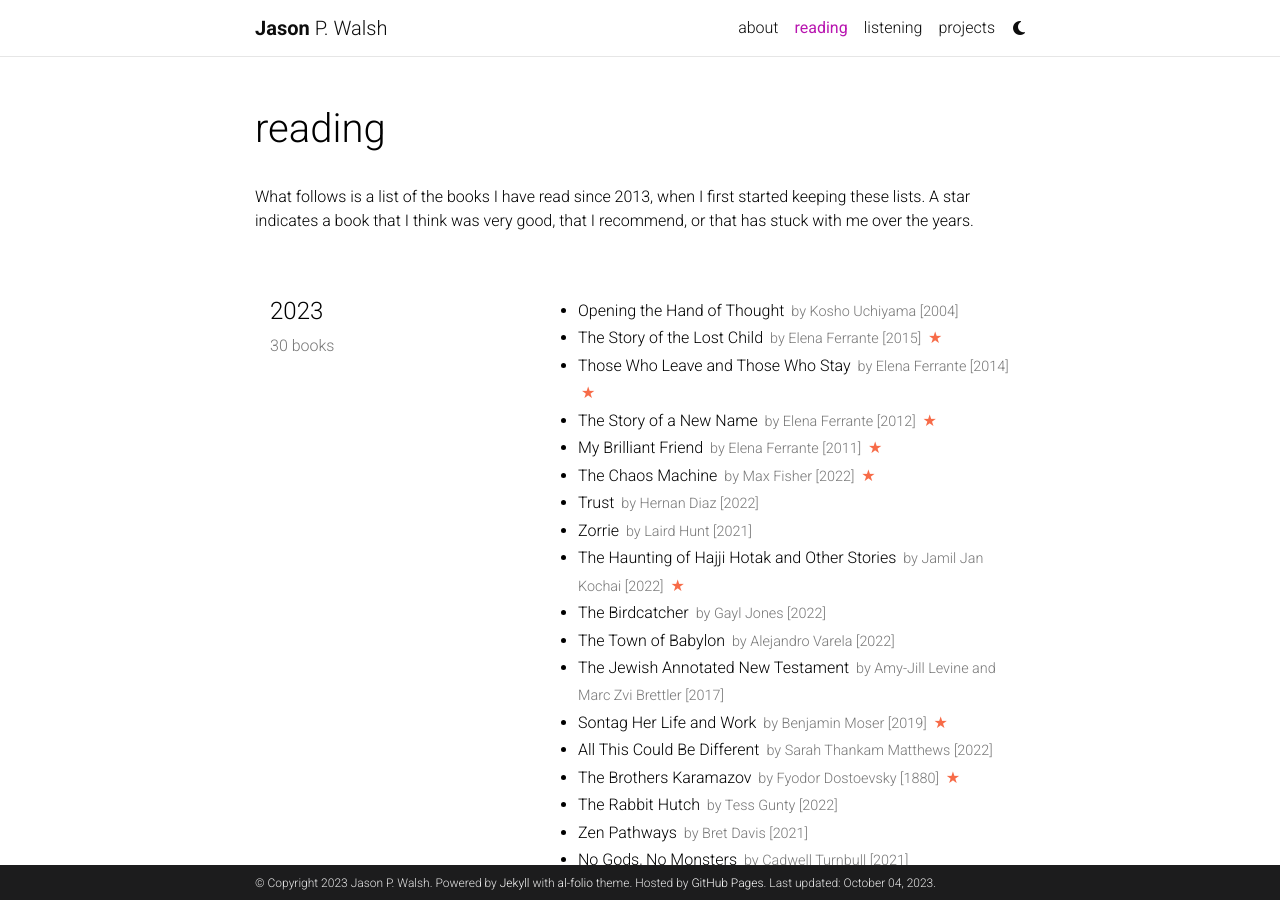
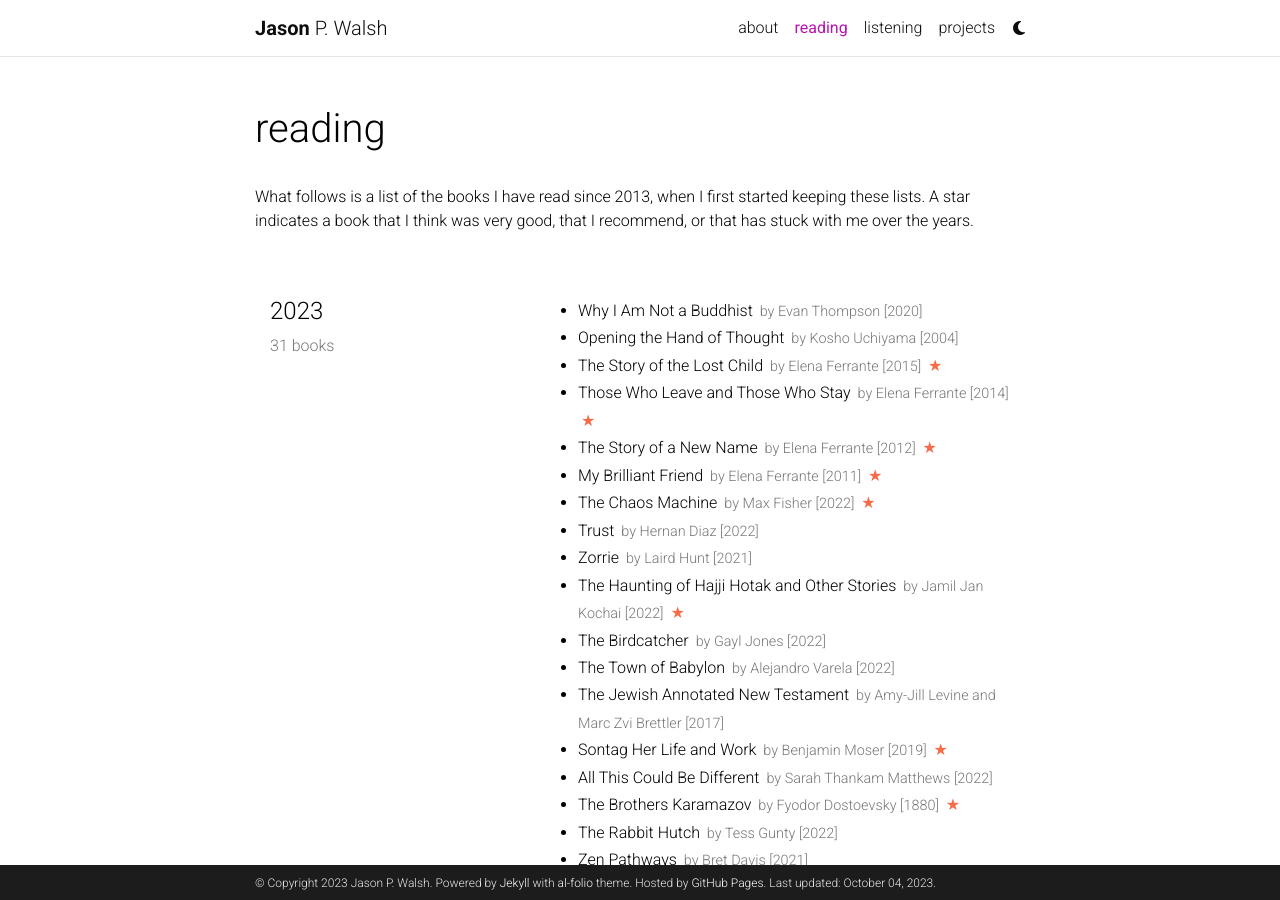
Before and after one commit to jwals23/jwals23.github.io, a Jekyll site: the page built from _pages/reading.md, in a window 1280 px wide and 900 px high. Built offline with Jekyll 4.4.1, drawn with Linux system fonts in a browser that asks for light colours; comment, search, counter and statistics services are not loaded; a style sheet for code colours, icons or effects is not loaded.

Commit message:
Adding Thompson

```diff
--- a/_data/reading.yml
+++ b/_data/reading.yml
@@ -1,6 +1,10 @@
 list:
   - year: "2023"
     books:
+      - title: Why I Am Not a Buddhist
+        author: Evan Thompson
+        year: 2020
+
       - title: Opening the Hand of Thought
         author: Kosho Uchiyama
         year: 2004
```
